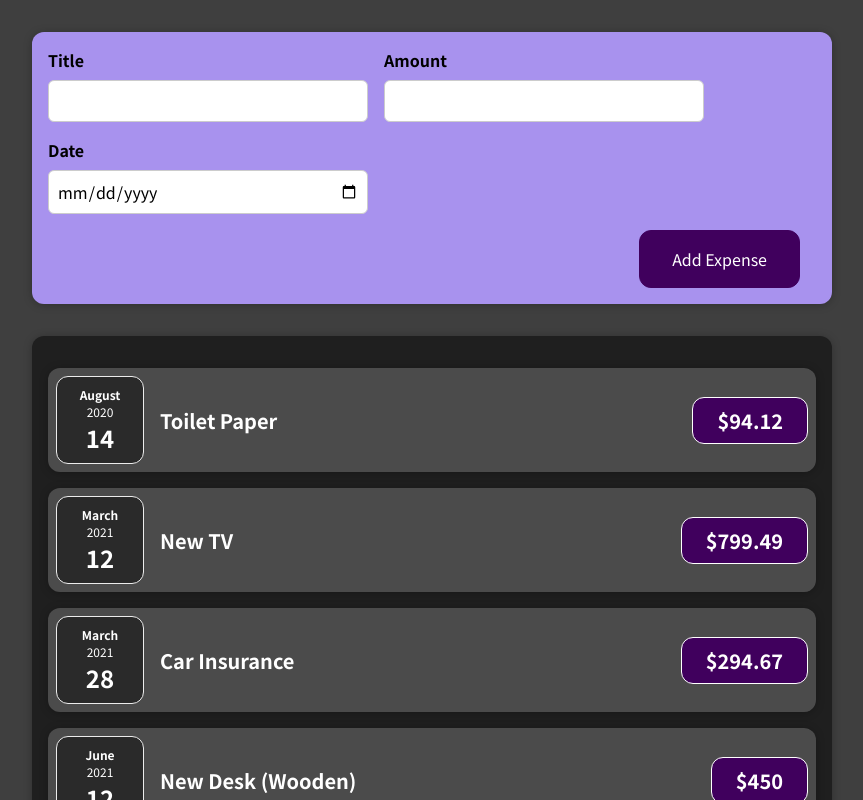
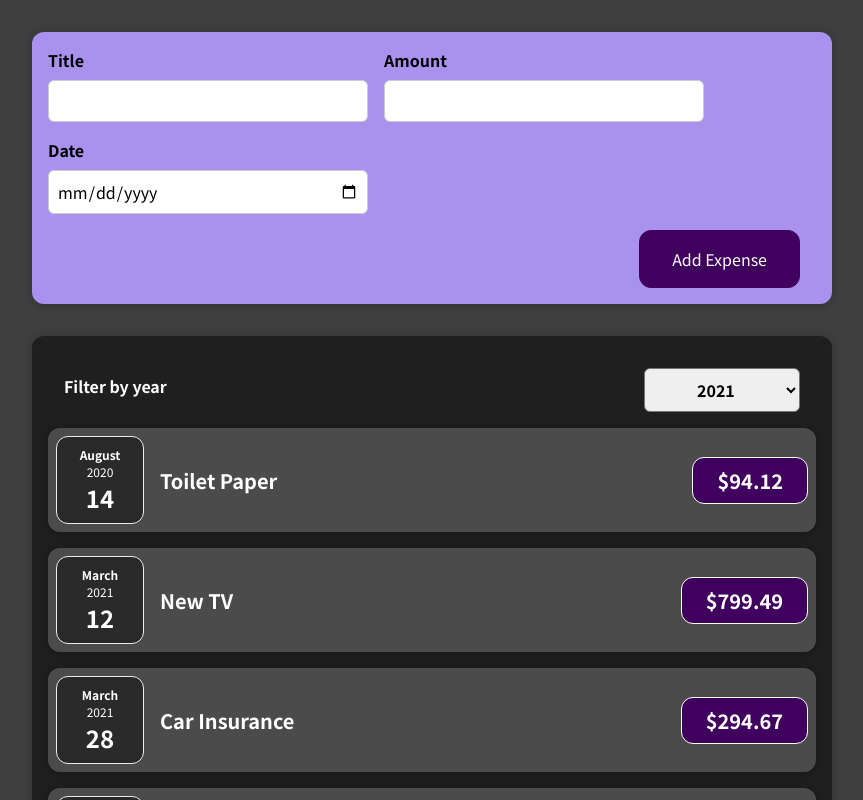
Before and after one commit to latenightwreck/expense-report, a React (Create React App) app: page / in a window 1280 px wide. Shown: the top 800 px of the page, without its empty margins (208-1071 px from the left). Built offline with nearby package versions, Linux system fonts and the light colour scheme.

Commit message:
Beginning of Year filter

```diff
--- a/src/components/Expenses/Expenses.js
+++ b/src/components/Expenses/Expenses.js
@@ -1,11 +1,23 @@
+import { useState } from 'react';
 import Card from '../UI/Card';
 import ExpenseItem from './ExpenseItem';
 import './Expenses.css';
+import ExpensesFilter from './ExpensesFilter';
 
 function Expenses(props) {
+  const [filterYear, setFilterYear] = useState('2021');
+
   const expenses = props.expenses;
+  const expenseYearFilterHandler = (filteredYear) => {
+    setFilterYear(filteredYear);
+  };
+
   return (
     <Card className='expenses'>
+      <ExpensesFilter
+        selected={filterYear}
+        onYearFilterData={expenseYearFilterHandler}
+      />
       <ExpenseItem
         title={expenses[0].title}
         amount={expenses[0].amount}
--- /dev/null
+++ b/src/components/Expenses/ExpensesFilter.css
@@ -0,0 +1,24 @@
+.expenses-filter {
+  color: white;
+  padding: 0 1rem;
+}
+
+.expenses-filter__control {
+  display: flex;
+  width: 100%;
+  align-items: center;
+  justify-content: space-between;
+  margin: 1rem 0;
+}
+
+.expenses-filter label {
+  font-weight: bold;
+  margin-bottom: 0.5rem;
+}
+
+.expenses-filter select {
+  font: inherit;
+  padding: 0.5rem 3rem;
+  font-weight: bold;
+  border-radius: 6px;
+}
--- /dev/null
+++ b/src/components/Expenses/ExpensesFilter.js
@@ -0,0 +1,25 @@
+import { React } from 'react';
+
+import './ExpensesFilter.css';
+
+const ExpensesFilter = (props) => {
+  const yearChangeHandler = (event) => {
+    props.onYearFilterData(event.target.value);
+  };
+
+  return (
+    <div className='expenses-filter'>
+      <div className='expenses-filter__control'>
+        <label>Filter by year</label>
+        <select value={props.selected} onChange={yearChangeHandler}>
+          <option value='2022'>2022</option>
+          <option value='2021'>2021</option>
+          <option value='2020'>2020</option>
+          <option value='2019'>2019</option>
+        </select>
+      </div>
+    </div>
+  );
+};
+
+export default ExpensesFilter;
```
